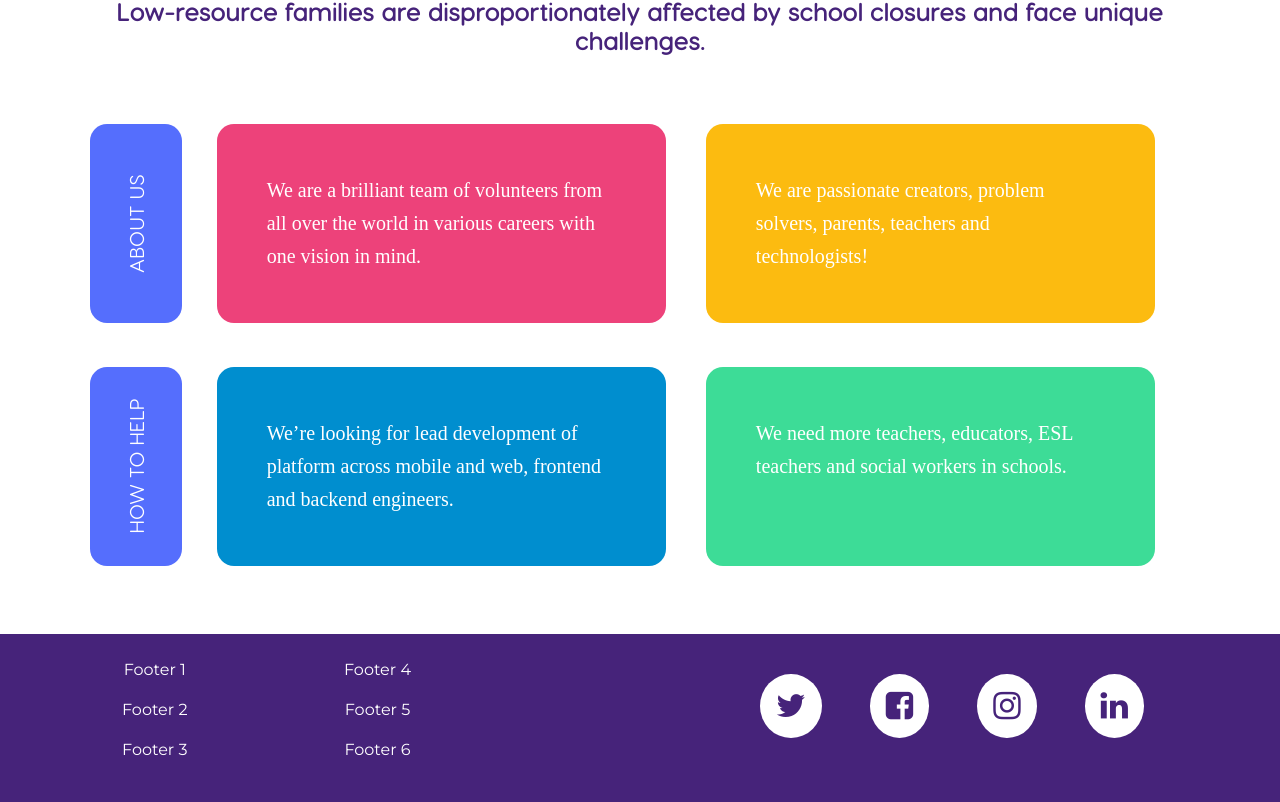
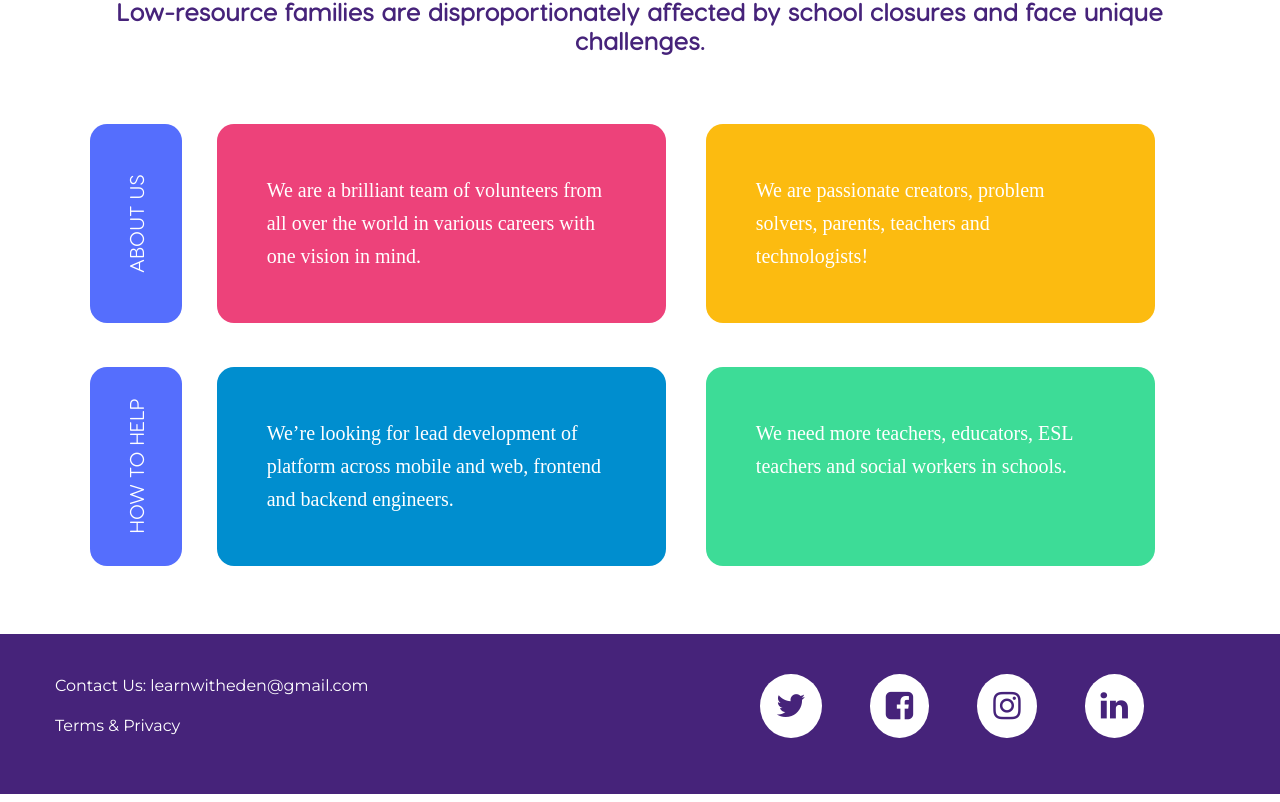
Before and after one commit to eden-learning/eden-client, a React (Create React App) app: page / in a window 1280 px wide. Shown: the part 1392-2194 px from the top of the page. Built offline with nearby package versions, Linux system fonts and the light colour scheme.

Commit message:
Added Footer Texts

```diff
--- a/src/components/Footer.js
+++ b/src/components/Footer.js
@@ -3,41 +3,23 @@ import '../styles/Footer.css';
 
 export default function Footer() {
   return (
-    <div>
     <footer className="container-fluid p-3 mt-5">
       <div className="row">
-          <div className="row col-lg-6 text-center">
-            <ul className="col col-lg-5 list-unstyled">
+        <div className="col col-lg-6 text-center text-lg-left">
+          <ul className="p-3 list-unstyled">
             <li className="p-2">
-                <a className="text-white" href="#footer1">
-                  Footer 1
+              <a
+                className="text-white"
+                href="mailto:learnwitheden@gmail.com"
+                rel="noopener noreferrer"
+                target="blank"
+              >
+                Contact Us: learnwitheden@gmail.com
               </a>
             </li>
             <li className="p-2">
               <a className="text-white" href="#footer2">
-                  Footer 2
-                </a>
-              </li>
-              <li className="p-2">
-                <a className="text-white" href="#footer3">
-                  Footer 3
-                </a>
-              </li>
-            </ul>
-            <ul className="col col-lg-4 list-unstyled">
-              <li className="p-2">
-                <a className="text-white" href="#footer4">
-                  Footer 4
-                </a>
-              </li>
-              <li className="p-2">
-                <a className="text-white" href="#footer5">
-                  Footer 5
-                </a>
-              </li>
-              <li className="p-2">
-                <a className="text-white" href="#footer6">
-                  Footer 6
+                Terms & Privacy
               </a>
             </li>
           </ul>
@@ -75,6 +57,5 @@ export default function Footer() {
         </div>
       </div>
     </footer>
-    </div>
   );
 }
```
Lines whose indentation alone changed are shown as unchanged.
